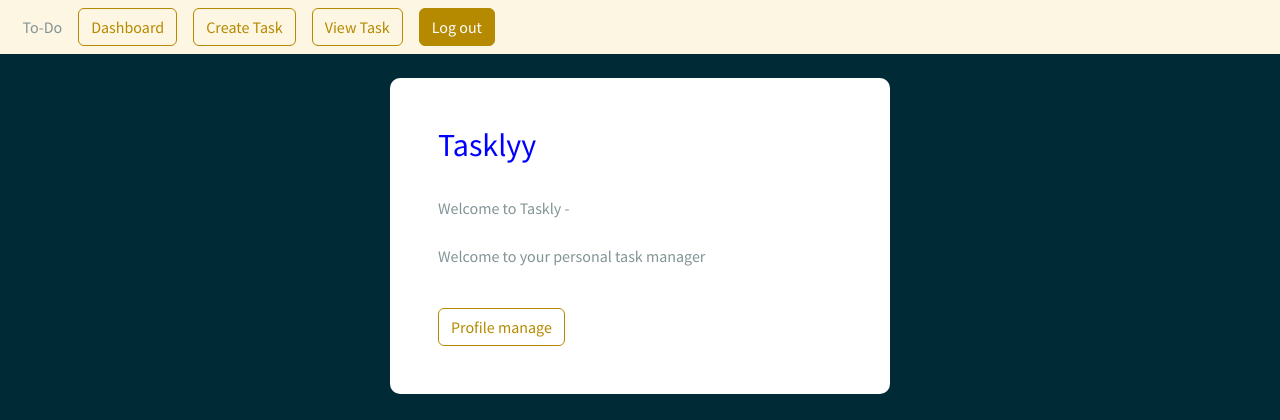
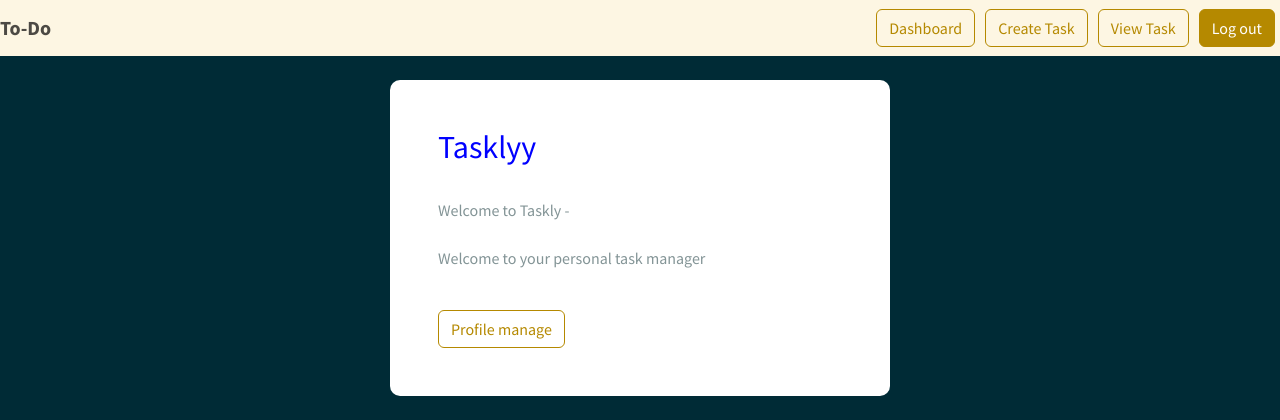
Before and after one commit to seemaumadi/Task-Management, a Django app: page /dashboard in a window 1280 px wide. Shown: the top 420 px of the page. Run offline with Django 5.2, Linux system fonts and the light colour scheme; a user stored in the database is signed in.

Commit message:
Update base.html

```diff
--- a/templates/profile/base.html
+++ b/templates/profile/base.html
@@ -1,63 +1,82 @@
-<!--<h4> this is website </h4>
+{% load static %}
+<!DOCTYPE html>
+<html lang="en">
+<head>
+    <meta charset="utf-8" />
+    <meta name="viewport" content="width=device-width, initial-scale=1" />
 
-<hr>-->
+    <!-- Bootstrap 5 CSS -->
+    <link rel="stylesheet" type="text/css" href="https://bootswatch.com/5/solar/bootstrap.min.css">
+    <link rel="stylesheet" type="text/css" href="{% static 'css/styles.css' %}">
 
-<nav class="navbar navbar-expand-lg navbar-light bg-light justify-content-center">
+    <!-- Custom Styles for Navbar -->
+    <style>
+        .navbar-nav .nav-item {
+            margin: 0 5px;
+        }
 
-    <a class="navbar-brand main-heading"></a>
+        .navbar-nav .nav-link {
+            margin: 0;
+        }
 
-    &nbsp; To-Do
+        .navbar-toggler {
+            border: none;
+        }
 
-    </a>
+        .navbar-brand {
+            font-weight: bold;
+        }
+
+        .navbar-nav .nav-item .nav-link {
+            padding: 8px 15px;
+        }
+
+        @media (max-width: 767px) {
+            .navbar-collapse {
+                text-align: center;
+            }
+        }
+    </style>
+</head>
+<body>
+    <nav class="navbar navbar-expand-lg navbar-light bg-light">
+        <a class="navbar-brand" href="#">To-Do</a>
 
         <button
             class="navbar-toggler"
             type="button"
-     data-toggle="collapse"
-     data-target="navbarNavDropdown"
+            data-bs-toggle="collapse"
+            data-bs-target="#navbarNavDropdown"
             aria-controls="navbarNavDropdown"
             aria-expanded="false"
             aria-label="Toggle navigation"
         >
             <span class="navbar-toggler-icon"></span>
-
         </button>
 
-     <div class="collapse navbar-collapse text-center" id="navbarNavDropdown">
+        <div class="collapse navbar-collapse" id="navbarNavDropdown">
+            <ul class="navbar-nav ms-auto">
+                <li class="nav-item">
+                    <a class="btn btn-outline-primary navbar-btn" type="button" href="{% url 'dashboard' %}">Dashboard</a>
+                </li>
+                <li class="nav-item">
+                    <a class="btn btn-outline-primary navbar-btn" type="button" href="{% url 'create-task' %}">Create Task</a>
+                </li>
+                <li class="nav-item">
+                    <a class="btn btn-outline-primary navbar-btn" type="button" href="{% url 'view-tasks' %}">View Task</a>
+                </li>
+                <li class="nav-item">
+                    <a class="btn btn-primary navbar-btn" type="button" href="{% url 'my-login' %}">Log out</a>
+                </li>
+            </ul>
+        </div>
+    </nav>
 
-        <ul class="navbar-nav ml-auto">
-
-            &nbsp;  &nbsp;  &nbsp;
-
-            <li class="nav-item">
-
-                <a class="btn btn-outline-primary navbar-btn" type="button" href="{% url 'dashboard' %}">Dashboard</a>
-
-            </li>
-
-            &nbsp;  &nbsp;  &nbsp;
-
-            <li class="nav-item"></li>
-
-                    <a class="btn btn-outline-primary navbar-btn" type="button" href="{% url 'create-task' %}">Create Task</a>
-
-            </li>
-
-            &nbsp;  &nbsp;  &nbsp;
-
-                <li class="nav-item"></li>
-
-                    <a class="btn btn-outline-primary navbar-btn" type="button" href="{% url 'view-tasks' %}">View Task</a>
-
-                </li>
-
-            &nbsp;  &nbsp;  &nbsp;
-
-            <li class="nav-item"></li>
-
-                <a class="btn btn-primary navbar-btn" type="button" href="{% url 'my-login' %}">Log out</a>
-
-        </li>
+    <!-- Bootstrap JS and Popper.js -->
+    <script src="https://cdn.jsdelivr.net/npm/@popperjs/core@2.9.2/dist/umd/popper.min.js" crossorigin="anonymous"></script>
+    <script src="https://cdn.jsdelivr.net/npm/bootstrap@5.1.0/dist/js/bootstrap.min.js" crossorigin="anonymous"></script>
+</body>
+</html>
 
 
 
```
Lines whose indentation alone changed are shown as unchanged.
